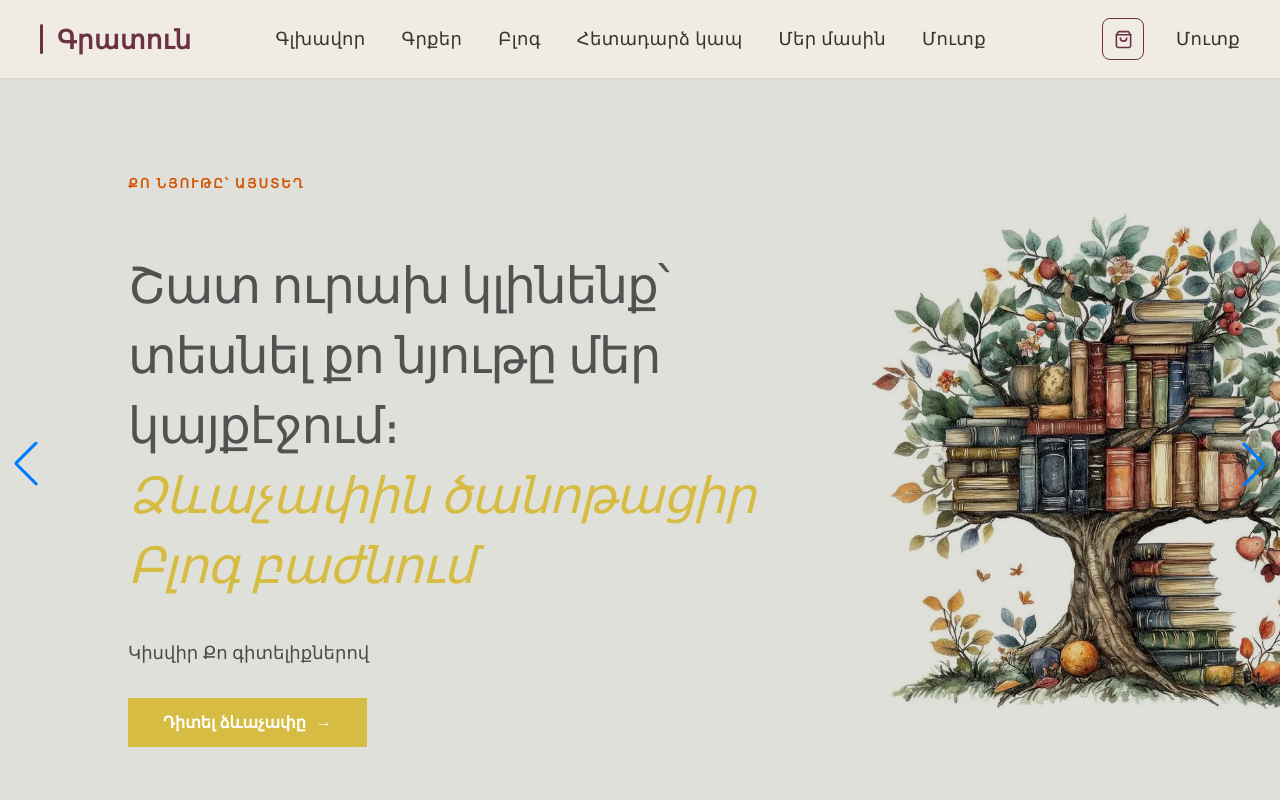
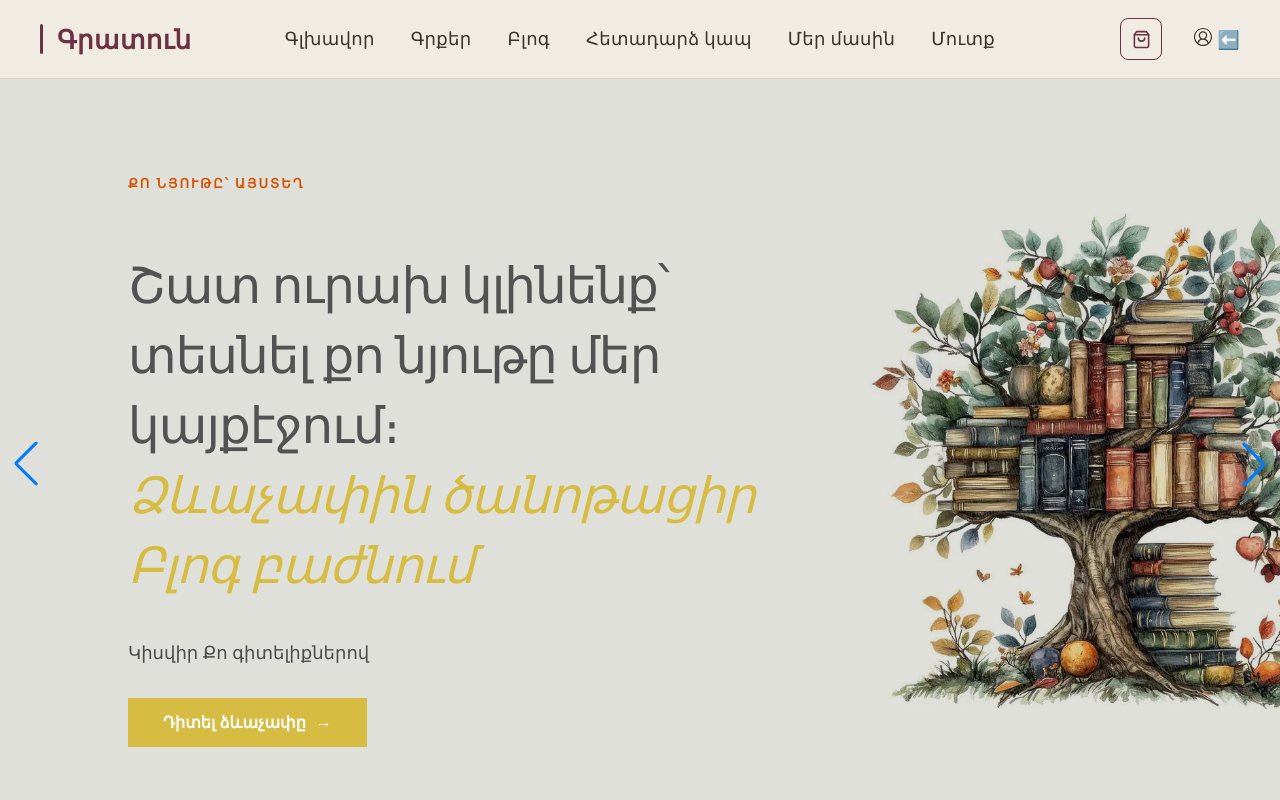
Before and after one commit to artak0252/gratun-complited, a React (Vite) app in the folder frontend/: page / in a window 1280 px wide. Shown: the top 800 px of the page. Built offline with nearby package versions, Linux system fonts and the light colour scheme; a web font is replaced by a local one.

Commit message:
Change css

```diff
--- a/frontend/src/pages/Header/Header.jsx
+++ b/frontend/src/pages/Header/Header.jsx
@@ -1,6 +1,7 @@
 import React, { useState } from 'react';
 import { Link, useNavigate } from 'react-router-dom';
 import { FiShoppingBag, FiMenu, FiX } from "react-icons/fi";
+import { VscAccount } from "react-icons/vsc";
 import styles from './Header.module.css';
 
 const Header = () => {
@@ -52,10 +53,10 @@ const Header = () => {
 
           {isLoggedIn ? (
             <button onClick={handleLogout} className={styles.navLink} style={{ background: 'none', border: 'none', cursor: 'pointer', fontSize: '21px' }}>
-              Դուրս գալ
+              <VscAccount />  ➡️
             </button>
           ) : (
-            <Link to="/login" className={styles.navLink} onClick={() => setIsOpen(false)}>Մուտք</Link>
+            <Link to="/login" className={styles.navLink} onClick={() => setIsOpen(false)}><VscAccount />   ⬅️</Link>
           )}
 
         </div>
```
